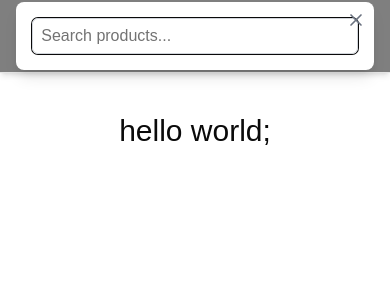
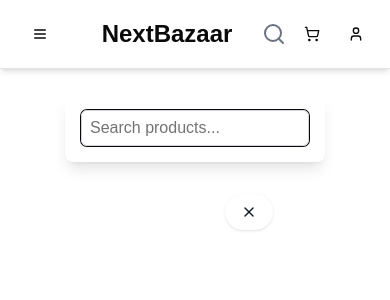
Before and after one commit to 5a1n1hritik/NextBazaar_E-commerce-, a Next.js app in the folder nextbazaar/: page / in a window 390 px wide. Both pictures are taken after a click on the button 265 px from the left and 36 px from the top of the page. Shown: the top 300 px of the page. Built offline with nearby package versions, Linux system fonts and the light colour scheme.

Commit message:
style(ui): improve small screen search box and close(X) button spacing

```diff
--- a/nextbazaar/src/components/Navbar.tsx
+++ b/nextbazaar/src/components/Navbar.tsx
@@ -73,60 +73,39 @@ const Header = () => {
             ))}
           </nav>
 
-          {/* <div className="w-full max-w-sm items-center md:flex">
-            <Input
-              type="search"
-              placeholder="Search products..."
-              className="w-full md:w-[300px]"
-            />
-          </div> */}
-
           <div className="flex items-center space-x-2">
-            {/* <div className="w-full max-w-sm items-center md:flex">
-            <Input
-              type="search"
-              placeholder="Search products..."
-              className="w-full md:w-[300px]"
-            />
-          </div> */}
             <div className="relative flex items-center">
-              {/* Search Icon for Small Screens */}
               <button
-                className="md:hidden p-2 text-gray-500"
+                className="md:hidden text-gray-500"
                 onClick={() => setShowSearch(true)}
               >
                 <Search className="w-6 h-6" />
               </button>
 
-              {/* Search Popup */}
               {showSearch && (
-                <div className="fixed inset-0 flex items-center justify-center bg-black/50 z-50">
-                  <div className="bg-white w-11/12 max-w-sm p-4 rounded-lg shadow-lg relative">
-                    {/* Close Button */}
-                    <button
-                      className="absolute top-2 right-2 text-gray-500 hover:text-gray-700"
-                      onClick={() => setShowSearch(false)}
-                    >
-                      <X className="w-5 h-5" />
-                    </button>
-
-                    {/* Search Input */}
+                <div className="fixed mt-32 inset-0 flex items-center justify-center bg-black/50 z-50">
+                  <div className="bg-white w-8/12 max-w-sm p-4 rounded-lg shadow-lg relative">
                     <Input
                       type="search"
                       placeholder="Search products..."
                       className="w-full p-2 border border-gray-300 rounded-md focus:ring focus:ring-blue-300"
                       autoFocus
                     />
+                    <Button
+                      className="absolute mt-12 ml-36 text-gray-900 hover:text-gray-700 rounded-full bg-white"
+                      onClick={() => setShowSearch(false)}
+                    >
+                      <X className="w-6 h-6" />
+                    </Button>
                   </div>
                 </div>
               )}
 
-              {/* Always Visible Search Input for Large Screens */}
-              <div className="hidden md:block">
+              <div className="hidden w-full max-w-sm items-center md:flex">
                 <Input
                   type="search"
                   placeholder="Search products..."
-                  className="w-full md:w-[300px] p-2 border border-gray-300 rounded-md focus:ring focus:ring-blue-300"
+                  className="w-full md:w-[300px]"
                 />
               </div>
             </div>
```
